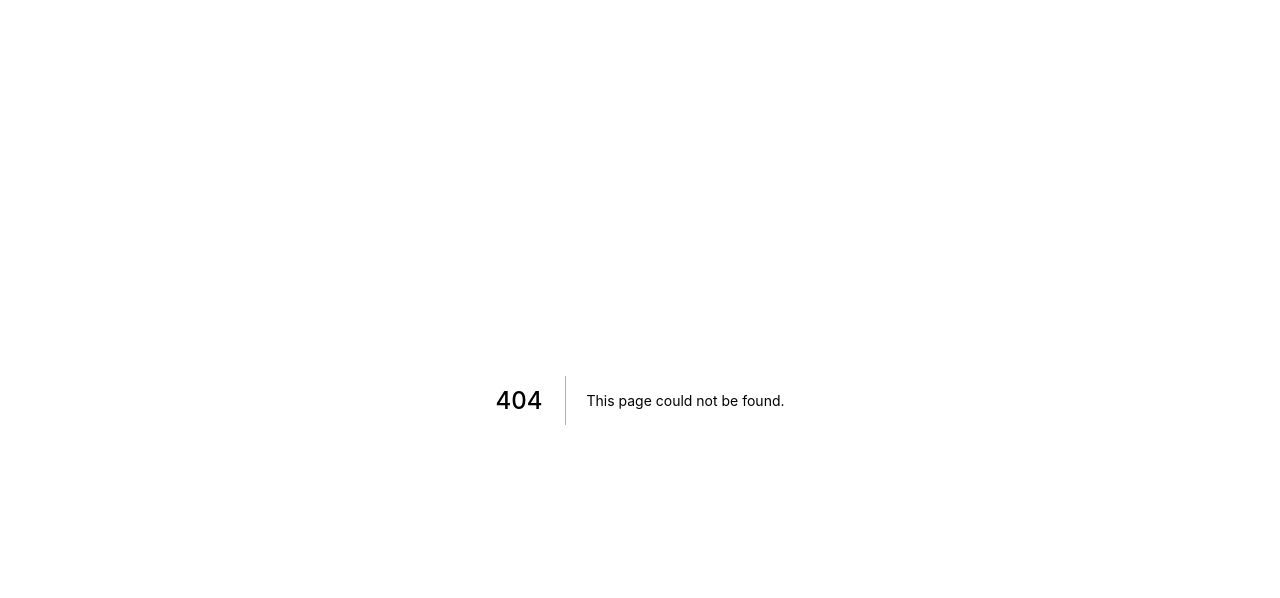
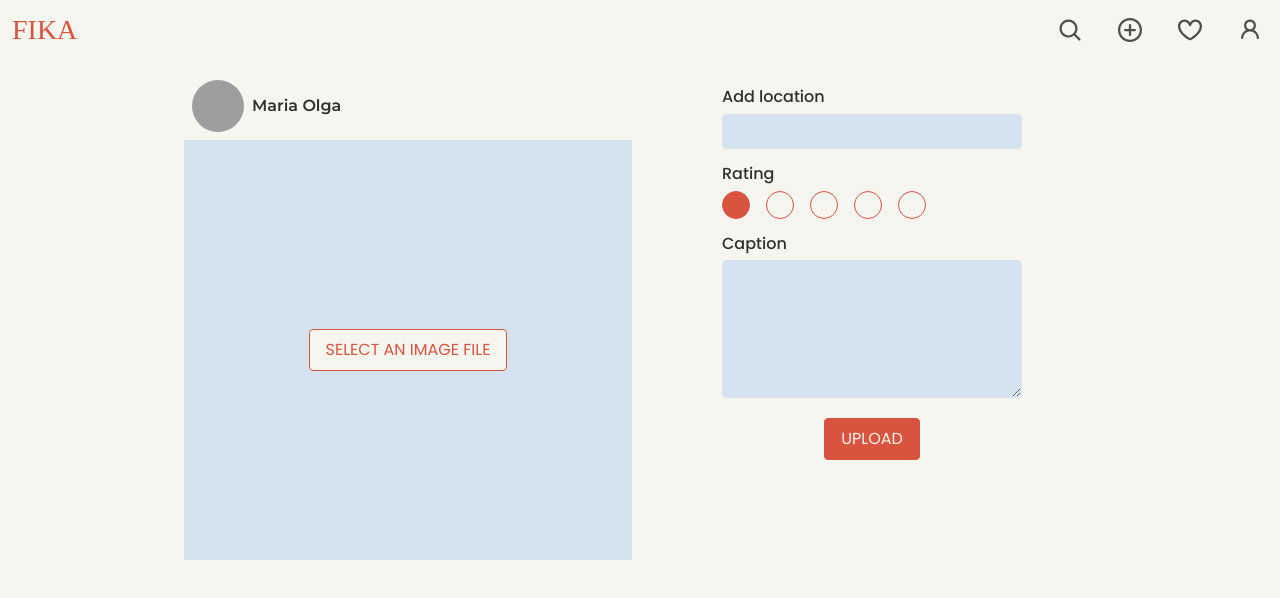
Before and after one commit to jiiinCho/Fika-2022, a Next.js app: page /upload in a window 1280 px wide. Before the commit this address had no page. Shown: the top 598 px of the page. Built offline with nearby package versions, Linux system fonts and the light colour scheme; grey boxes are pictures that could not be loaded; a web font is replaced by a local one.

Commit message:
Cloudinary implemented

```diff
--- /dev/null
+++ b/components/CustomHead.tsx
@@ -0,0 +1,16 @@
+import React from "react";
+import Head from "next/head";
+
+type Props = {
+  title?: string;
+};
+
+export default function CustomHead({ title = "FIKA 2022" }: Props) {
+  return (
+    <Head>
+      <title>{title}</title>
+      <meta name="description" content="FIKA 2022 by jiiin.cho.dev" />
+      <link rel="icon" href="/favicon.ico" />
+    </Head>
+  );
+}
--- a/components/index.ts
+++ b/components/index.ts
@@ -4,3 +4,4 @@ export { default as Search } from "./Search";
 export { default as Post } from "./Post";
 export { default as Avatar } from "./Avatar";
 export { default as Review } from "./Review";
+export { default as CustomHead } from "./CustomHead";
--- a/pages/index.tsx
+++ b/pages/index.tsx
@@ -1,6 +1,6 @@
 import React, { useRef } from "react";
 import { GetStaticProps } from "next";
-import { Navbar, Search, Post } from "@components/index";
+import { CustomHead, Navbar, Search, Post } from "@components/index";
 import client from "@network/apollo";
 import { getAllPosts } from "@network/queries";
 import { PostT } from "@interface/index";
@@ -40,6 +40,7 @@ export default function Landing({ posts }: Props) {
 
   return (
     <div className={s.container}>
+      <CustomHead />
       <header ref={headerRef} className={s.header}>
         <video
           loop
--- /dev/null
+++ b/pages/upload/index.tsx
@@ -0,0 +1,164 @@
+import React, { useState, useRef } from "react";
+import { Avatar, CustomHead, NavbarDefault } from "@components/index";
+
+import s from "@styles/PostDetail.module.css";
+import { UserT } from "@interface/index";
+
+const dummyUser = {
+  userId: "1",
+  username: "Maria Olga",
+  avatar:
+    "https://res.cloudinary.com/dwfnwjjir/image/upload/v1654935174/portrait-3_bknblw.jpg",
+};
+
+// [todo] update props
+//   type Props = {
+//       userInfo : UserT
+//   }
+
+type CloudinaryResponse = {
+  asset_id: string;
+  width: string;
+  height: string;
+  url: string;
+};
+
+export default function Upload() {
+  const { avatar, username } = dummyUser;
+
+  const [location, setLocation] = useState("");
+  const [caption, setCaption] = useState("");
+  const [imgFile, setImgFile] = useState<File | null>(null);
+
+  const fileInputRef = useRef<HTMLInputElement | null>(null);
+
+  const handleOnSubmit = (e: React.FormEvent<HTMLFormElement>) => {
+    e.preventDefault();
+    console.log("location", location);
+    console.log("caption", caption);
+    console.log("imgFile", imgFile);
+
+    if (imgFile) {
+      const formData = new FormData();
+      formData.append("file", imgFile);
+      formData.append("upload_preset", "mh9dibp3");
+      const url = "https://api.cloudinary.com/v1_1/dwfnwjjir/image/upload";
+      fetch(url, {
+        method: "POST",
+        body: formData,
+      }).then(async (response) => {
+        const res = await response.text();
+        const data: CloudinaryResponse = JSON.parse(res);
+        console.log("url", data.url);
+      });
+    }
+  };
+
+  const onFileUpload = () => {
+    fileInputRef.current && fileInputRef.current.click();
+  };
+
+  return (
+    <>
+      <CustomHead />
+      <NavbarDefault />
+      <main className={`m-layout ${s.main}`}>
+        <section className="my-auto" style={{ width: "100%" }}>
+          <div className="ml-50">
+            <Avatar
+              avatar={avatar}
+              username={username}
+              textColor="text-black"
+            />
+          </div>
+          <div className="grid mt-50">
+            <div
+              className="bg-secondary grid"
+              style={{ height: "420px", placeItems: "center" }}
+            >
+              <input
+                aria-hidden={true}
+                ref={fileInputRef}
+                style={{ display: "none" }}
+                type="file"
+                name="file"
+                onChange={(e) =>
+                  e.target.files && setImgFile(e.target.files[0])
+                }
+              />
+              <button
+                className="btn-secondary uppercase"
+                type="button"
+                onClick={onFileUpload}
+              >
+                {imgFile ? imgFile.name : "Select An Image File"}
+              </button>
+            </div>
+          </div>
+        </section>
+
+        <section>
+          <form className="flow" onSubmit={handleOnSubmit}>
+            <label className="my-auto fs-16 fw-medium text-black d-block">
+              <span className="d-block my-50">Add location</span>
+              <input
+                className={`${
+                  !location && "input--empty"
+                } input p-50 fw-regular text-black`}
+                type="text"
+                value={location}
+                name="location"
+                onChange={(e) => setLocation(e.target.value)}
+              />
+            </label>
+
+            <label className="my-auto fs-16 fw-medium text-black d-block">
+              <span className="d-block my-50">Rating</span>
+              <div className="flex">
+                <button className="rating-pressable" aria-pressed="true">
+                  <span className="sr-only">rating tab</span>
+                </button>
+
+                <button className="rating-pressable" aria-pressed="false">
+                  <span className="sr-only">rating tab</span>
+                </button>
+
+                <button className="rating-pressable" aria-pressed="false">
+                  <span className="sr-only">rating tab</span>
+                </button>
+
+                <button className="rating-pressable" aria-pressed="false">
+                  <span className="sr-only">rating tab</span>
+                </button>
+
+                <button className="rating-pressable" aria-pressed="false">
+                  <span className="sr-only">rating tab</span>
+                </button>
+              </div>
+            </label>
+
+            <label className="my-auto fs-16 fw-medium text-black d-block">
+              <span className="d-block my-50">Caption</span>
+              <textarea
+                rows={5}
+                className={`${
+                  !caption && "input--empty"
+                } input input--textarea p-50 fw-regular text-black`}
+                value={caption}
+                name="caption"
+                onChange={(e) => setCaption(e.target.value)}
+              />
+            </label>
+            <div className="my-auto flex" style={{ justifyContent: "center" }}>
+              <button type="submit" className="btn-primary uppercase">
+                Upload
+              </button>
+            </div>
+          </form>
+        </section>
+
+        <section></section>
+      </main>
+    </>
+  );
+}
--- a/styles/globals.css
+++ b/styles/globals.css
@@ -8,7 +8,7 @@
   /* colors */
   --clr-white: 53 28% 95%;
   --clr-primary: 8 67% 55%;
-  --clr-primary-shade: 9 54% 39%;
+  --clr-primary-shade: 9 67% 45%;
   --clr-secondary: 210 48% 89%;
   --clr-grey: 0 0% 56%;
   --clr-black-light: 0 3% 31%;
@@ -326,11 +326,15 @@ label {
 .my-25 {
   margin: 0.25rem 0;
 }
+
+.my-auto {
+  margin-inline: auto;
+}
+
 .m-layout {
   width: 100%;
   max-width: 960px;
-  margin-inline: auto;
-  margin-top: clamp(4rem, 10vw, 5rem);
+  margin: clamp(4rem, 10vw, 5rem) auto;
 }
 
 .m-300 {
```
Also changed, not shown: interface/index.ts (+6 -3 lines), pages/post/[postId].tsx (+11 -4 lines).
